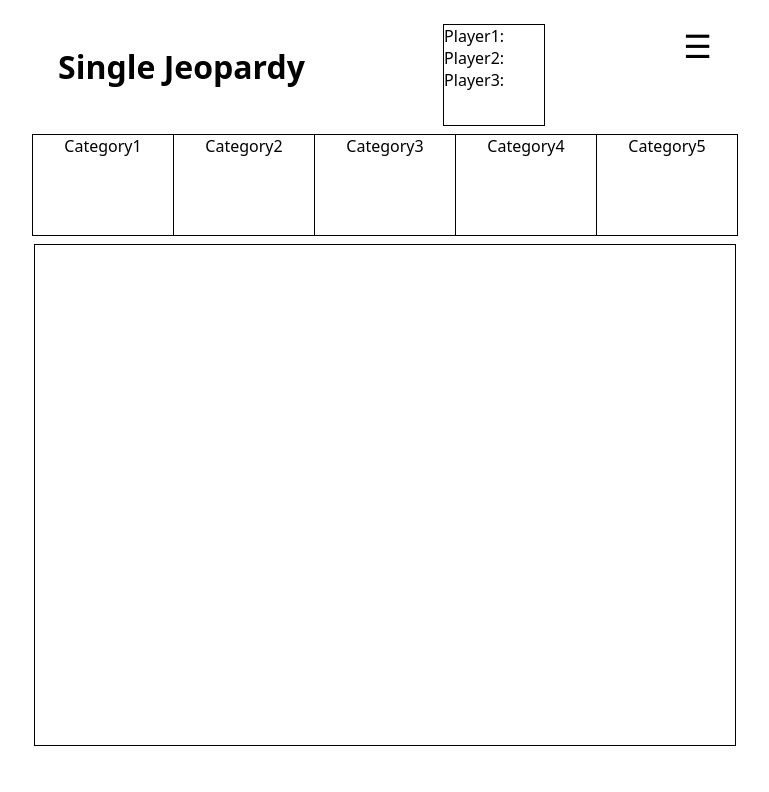
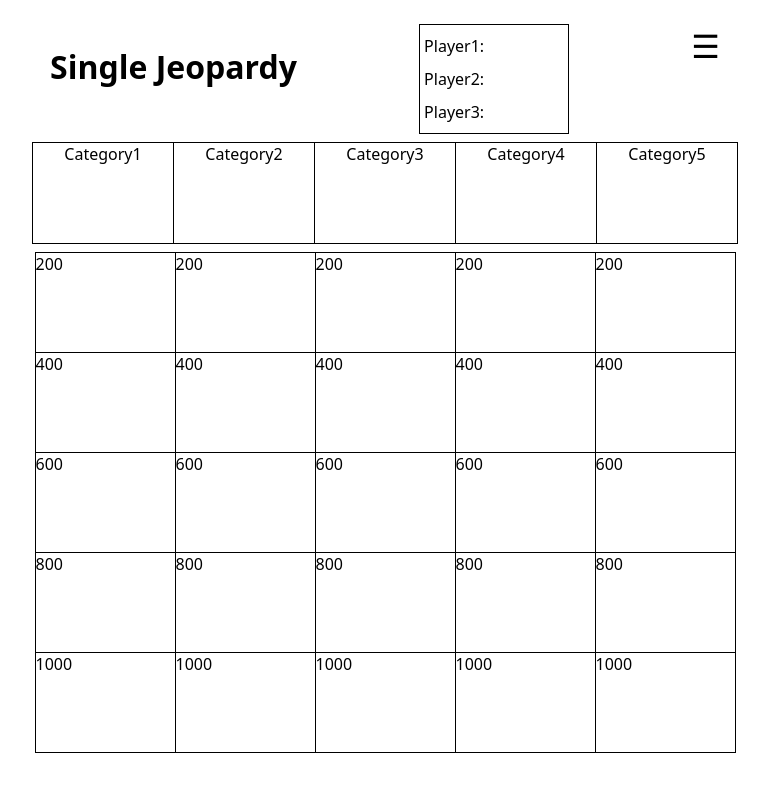
Before and after one commit to Ochoa-Projects/react-jeopardy, a Next.js app: page /gameboard in a window 1280 px wide. Shown: the top 792 px of the page, without its empty margins (255-1024 px from the left). Built offline with nearby package versions, Linux system fonts and the light colour scheme.

Commit message:
create each div for value grid

```diff
--- /dev/null
+++ b/components/ValueBoard/index.js
@@ -0,0 +1,25 @@
+import styles from "./styles.module.css";
+
+const ValueBoard = () => {
+  const valueCheck = (ind) => {
+    if (ind < 5) {
+      return <div key={ind}>200</div>;
+    } else if (ind < 10) {
+      return <div key={ind}>400</div>;
+    } else if (ind < 15) {
+      return <div key={ind}>600</div>;
+    } else if (ind < 20) {
+      return <div key={ind}>800</div>;
+    } else {
+      return <div key={ind}>1000</div>;
+    }
+  };
+
+  return (
+    <div className={styles.valueGrid}>
+      {Array.from({ length: 25 }, (_, index) => valueCheck(index))}
+    </div>
+  );
+};
+
+export default ValueBoard;
--- /dev/null
+++ b/components/ValueBoard/styles.module.css
@@ -0,0 +1,12 @@
+.valueGrid {
+  display: grid;
+  grid-template-columns: repeat(5, 140px);
+  grid-template-rows: repeat(5, 100px);
+  border-top: 1px solid black;
+  border-left: 1px solid black;
+}
+
+.valueGrid > div {
+  border-right: 1px solid black;
+  border-bottom: 1px solid black;
+}
--- a/pages/gameboard/index.js
+++ b/pages/gameboard/index.js
@@ -1,4 +1,5 @@
 import PageContainer from "../../components/PageContainer";
+import ValueBoard from "../../components/ValueBoard";
 import styles from "./styles.module.css";
 
 export default function Gameboard() {
@@ -14,7 +15,11 @@ export default function Gameboard() {
     <PageContainer>
       <div className={styles.topRow}>
         <h1>Single Jeopardy</h1>
-        <div className={styles.playerScores}>Player1: Player2: Player3:</div>
+        <div className={styles.playerScores}>
+          <div>Player1:</div>
+          <div>Player2:</div>
+          <div>Player3:</div>
+        </div>
         <div className={styles.menuButton}>&#9776;</div>
       </div>
       <div className={styles.categoryRow}>
@@ -24,7 +29,7 @@ export default function Gameboard() {
           </div>
         ))}
       </div>
-      <div className={styles.valueGrid}></div>
+      <ValueBoard />
     </PageContainer>
   );
 }
--- a/pages/gameboard/styles.module.css
+++ b/pages/gameboard/styles.module.css
@@ -1,10 +1,3 @@
-.valueGrid {
-  display: grid;
-  grid-template-columns: repeat(5, 140px);
-  grid-template-rows: repeat(5, 100px);
-  border: 1px solid black;
-}
-
 .topRow {
   display: flex;
   justify-content: space-around;
@@ -12,9 +5,13 @@
 }
 
 .playerScores {
-  width: 100px;
+  display: flex;
+  flex-direction: column;
+  justify-content: space-around;
+  width: 140px;
   height: 100px;
   border: 1px solid black;
+  padding: 4px;
 }
 
 .menuButton {
```
